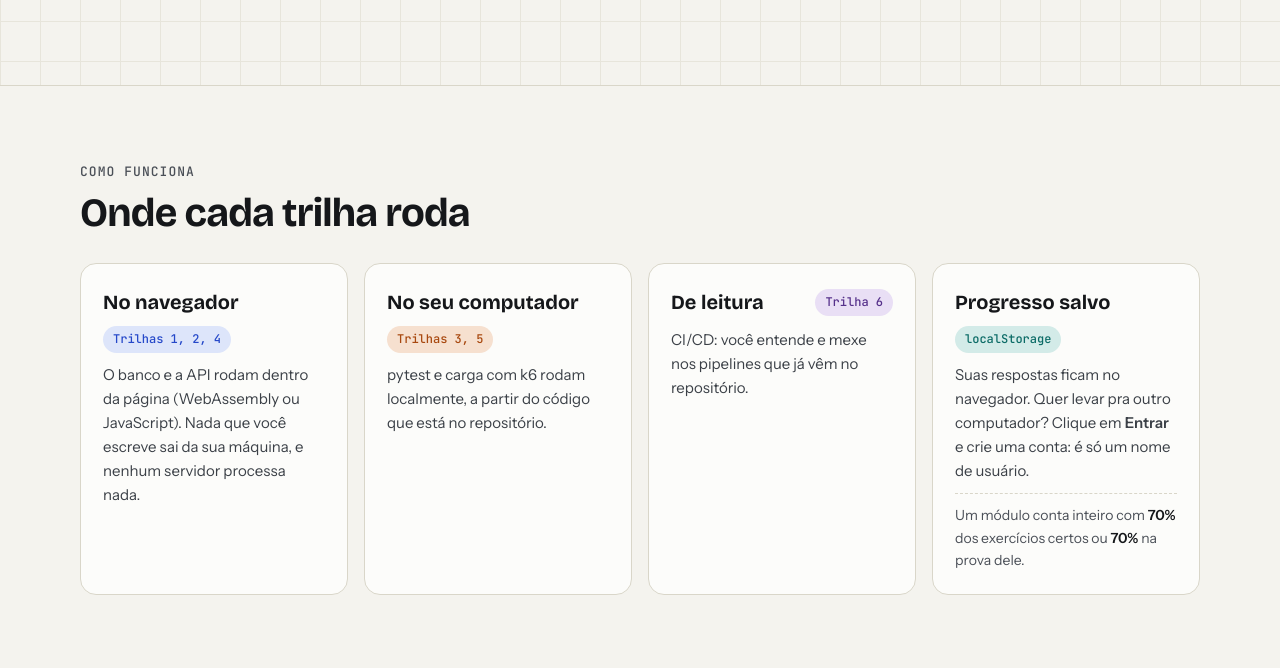
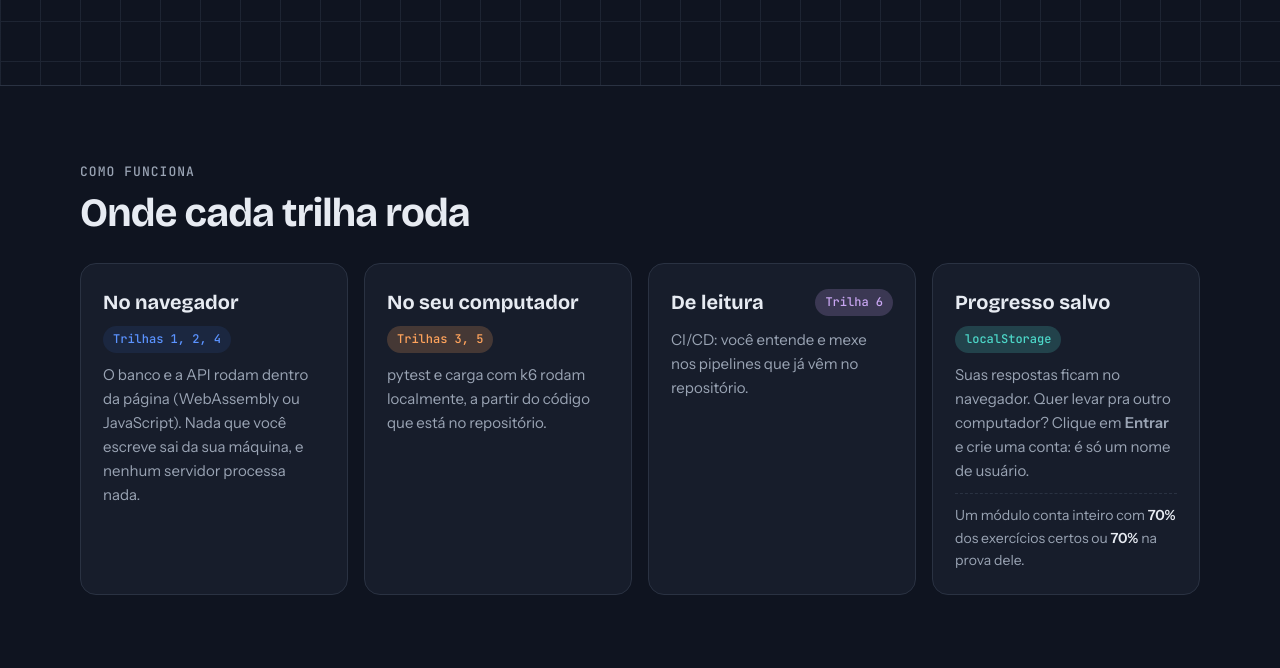
Before and after one commit to ezequiel-dawud/HardSkillsQA, a plain HTML site: page site/index.html in a window 1280 px wide. Shown: the part 732-1400 px from the top of the page. Drawn offline with nearby package versions, Linux system fonts and the dark colour scheme; a script that the page names is missing.

Commit message:
Modo escuro da home reaproveita o azul-marinho do resto do site
Troca a paleta escura que eu tinha inventado (cinza-preto quente,
desconectada do resto) pelas variaveis que estilo.css ja usa no tema escuro
das demais ~85 paginas (--bg #0f1420, --painel #171d2b, --acento #5b93ff
etc.) -- inclusive a categoria "Dados" agora usa o mesmo azul de acento do
site. Cores de area (base/auto/entrega) ganham tons claros o bastante pra
contraste em cima do azul-marinho, com --painel como base do fraco via
color-mix.

Co-Authored-By: Claude Sonnet 5 <noreply@anthropic.com>

```diff
--- a/site/assets/home.css
+++ b/site/assets/home.css
@@ -2,11 +2,6 @@
    pra não vazar pras páginas de módulo, que continuam com o visual de estilo.css. */
 
 body.pagina-inicial {
-  /* a home segue só o tema claro do design de referência (DESIGN.md não define
-     modo escuro); sem isto o navegador em modo escuro troca cores de formulário
-     e scrollbar sozinho, destoando da paleta fixa abaixo */
-  color-scheme: light;
-
   --h-bg: #F4F3EE;
   --h-superficie: #FCFCFA;
   --h-texto: #15171A;
@@ -28,6 +23,31 @@ body.pagina-inicial {
   background: var(--h-bg);
   color: var(--h-texto);
   font-family: "Instrument Sans", system-ui, sans-serif;
+}
+
+/* modo escuro: reaproveita o azul-marinho que as demais páginas já usam
+   (variáveis --bg/--painel/--acento etc. de estilo.css), em vez de uma
+   paleta inventada só pra home */
+@media (prefers-color-scheme: dark) {
+  body.pagina-inicial {
+    --h-bg: var(--bg);
+    --h-superficie: var(--painel);
+    --h-texto: var(--texto);
+    --h-texto-suave: var(--suave);
+    --h-texto-suave2: var(--suave);
+    --h-borda: var(--borda);
+    --h-borda-tracejada: color-mix(in srgb, var(--borda) 60%, var(--texto) 15%);
+    --h-grade: color-mix(in srgb, var(--borda) 55%, var(--bg));
+    --h-termo-bg: var(--codigo-bg);
+    --h-termo-verde: var(--ok);
+    --h-termo-laranja: var(--aviso);
+    --h-foco: var(--acento);
+
+    --h-base: #4DD8C9;      --h-base-fraco: color-mix(in srgb, #4DD8C9 20%, var(--painel));
+    --h-dados: var(--acento); --h-dados-fraco: var(--acento-fraco);
+    --h-auto: #FFA35C;      --h-auto-fraco: color-mix(in srgb, #FFA35C 20%, var(--painel));
+    --h-entrega: #C9A6F2;   --h-entrega-fraco: color-mix(in srgb, #C9A6F2 20%, var(--painel));
+  }
 }
 
 
```
